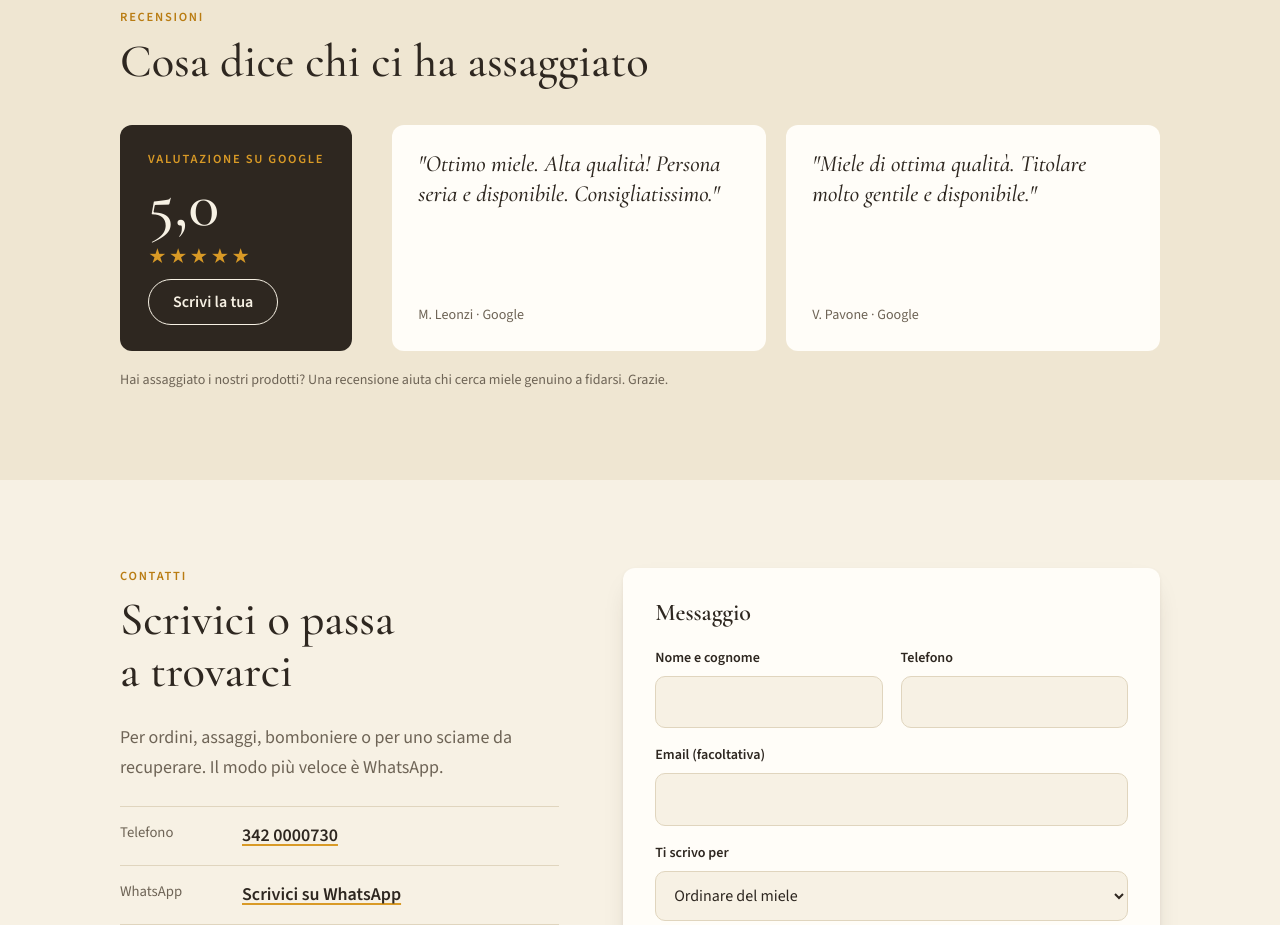
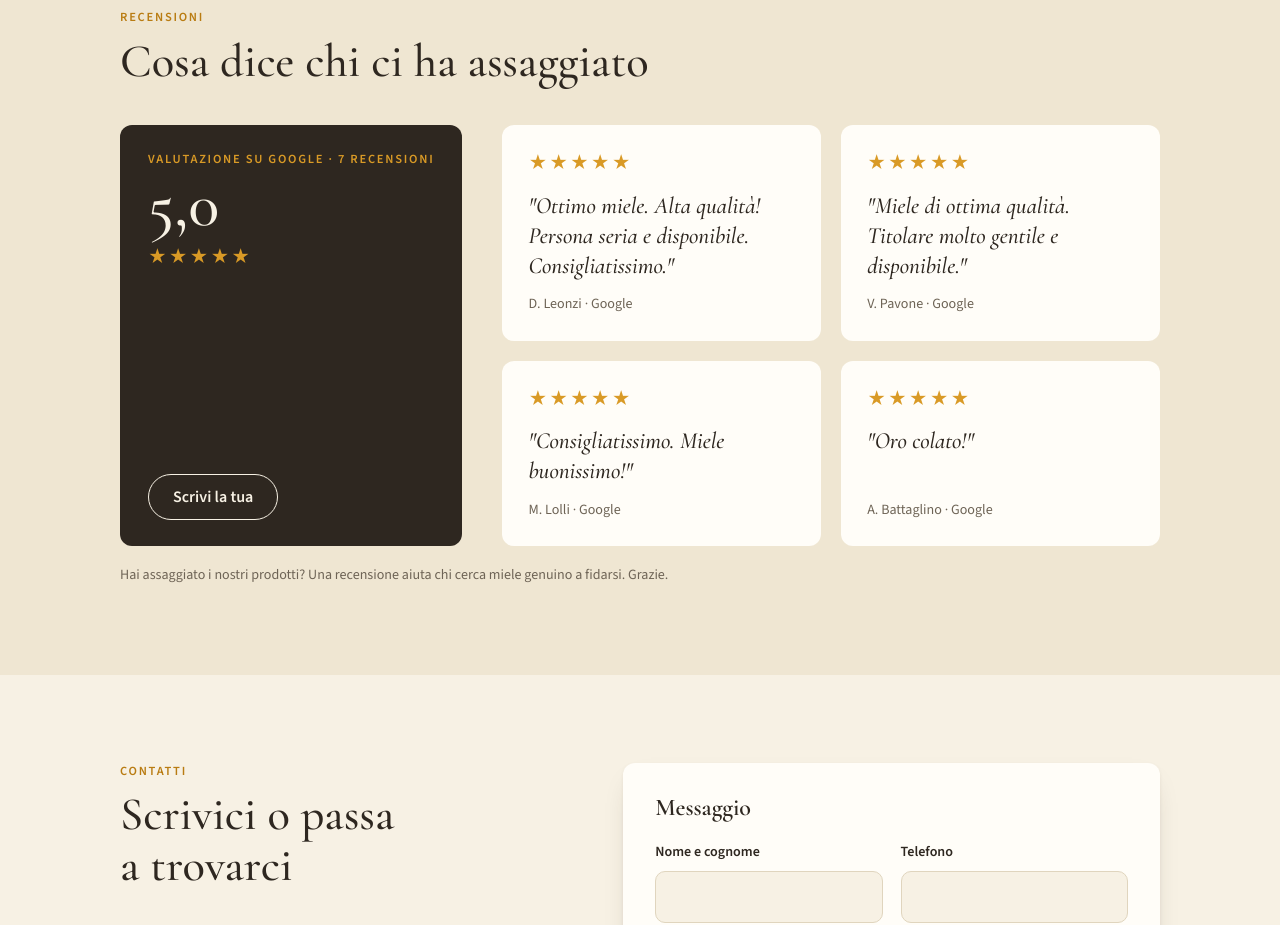
Before and after one commit to apicolturagabriele/apicolturagabriele.github.io, a plain HTML site: page index.html in a window 1280 px wide. Shown: the part 9760-10685 px from the top of the page. Drawn offline with Linux system fonts and the light colour scheme.

Commit message:
Recensioni: quattro recensioni Google di clienti, 7 in totale
Co-Authored-By: Claude Fable 5.1 <noreply@anthropic.com>
Claude-Session: https://claude.ai/code/session_01A8gnqbJhSHZsoTb3gfCY7f

```diff
--- a/index.html
+++ b/index.html
@@ -25,7 +25,7 @@
 <link as="font" crossorigin="" href="fonts/source-sans-3-latin-400-normal.woff2" rel="preload" type="font/woff2"/>
 <link href="stile.css" rel="stylesheet"/>
 <script type="application/ld+json">
-{"@context":"https://schema.org","@type":"LocalBusiness","name":"Di. Di. P di Di Giuseppe Gabriele","alternateName":"Apicoltura Di Giuseppe Gabriele","description":"Azienda apistica, miele naturale artigianale","url":"https://apicolturagabriele.github.io/","logo":"https://apicolturagabriele.github.io/img/logo.png","telephone":"+39 342 0000730","vatID":"IT02072780675","address":{"@type":"PostalAddress","streetAddress":"Via Case Cicchetti","addressLocality":"Notaresco","postalCode":"64024","addressRegion":"TE","addressCountry":"IT"},"aggregateRating":{"@type":"AggregateRating","ratingValue":"5","bestRating":"5","reviewCount":"5"},"sameAs":["https://www.facebook.com/Di.Di.PdiDiGiuseppeGabriele/","https://www.instagram.com/apicoltura_digiuseppegabriele/"]}
+{"@context":"https://schema.org","@type":"LocalBusiness","name":"Di. Di. P di Di Giuseppe Gabriele","alternateName":"Apicoltura Di Giuseppe Gabriele","description":"Azienda apistica, miele naturale artigianale","url":"https://apicolturagabriele.github.io/","logo":"https://apicolturagabriele.github.io/img/logo.png","telephone":"+39 342 0000730","vatID":"IT02072780675","address":{"@type":"PostalAddress","streetAddress":"Via Case Cicchetti","addressLocality":"Notaresco","postalCode":"64024","addressRegion":"TE","addressCountry":"IT"},"aggregateRating":{"@type":"AggregateRating","ratingValue":"5","bestRating":"5","reviewCount":"7"},"sameAs":["https://www.facebook.com/Di.Di.PdiDiGiuseppeGabriele/","https://www.instagram.com/apicoltura_digiuseppegabriele/"]}
 </script>
 </head>
 <body>
@@ -287,15 +287,12 @@
 <p class="etichetta" style="margin-bottom:10px">Recensioni</p><div class="titolo"><h2>Cosa dice chi ci ha assaggiato</h2></div>
 <div class="recensioni">
 <div class="voto">
-<span class="etichetta">Valutazione su Google</span>
+<span class="etichetta">Valutazione su Google · 7 recensioni</span>
 <b>5,0</b>
 <span aria-label="5 stelle su 5" class="stelle">★★★★★</span>
 <a class="tasto" href="https://g.page/ApicolturaDiDiPDiGiuseppeGabr/review?gm" rel="noopener" target="_blank">Scrivi la tua</a>
 </div>
-<div class="pareri">
-<figure class="parere" style="margin:0"><blockquote>"Ottimo miele. Alta qualità! Persona seria e disponibile. Consigliatissimo."</blockquote><footer>M. Leonzi · Google</footer></figure>
-<figure class="parere" style="margin:0"><blockquote>"Miele di ottima qualità. Titolare molto gentile e disponibile."</blockquote><footer>V. Pavone · Google</footer></figure>
-</div>
+<div class="pareri"><figure class="parere" style="margin:0"><span aria-label="5 stelle" class="stelle">★★★★★</span><blockquote>"Ottimo miele. Alta qualità! Persona seria e disponibile. Consigliatissimo."</blockquote><footer>D. Leonzi · Google</footer></figure><figure class="parere" style="margin:0"><span aria-label="5 stelle" class="stelle">★★★★★</span><blockquote>"Miele di ottima qualità. Titolare molto gentile e disponibile."</blockquote><footer>V. Pavone · Google</footer></figure><figure class="parere" style="margin:0"><span aria-label="5 stelle" class="stelle">★★★★★</span><blockquote>"Consigliatissimo. Miele buonissimo!"</blockquote><footer>M. Lolli · Google</footer></figure><figure class="parere" style="margin:0"><span aria-label="5 stelle" class="stelle">★★★★★</span><blockquote>"Oro colato!"</blockquote><footer>A. Battaglino · Google</footer></figure></div>
 </div>
 <p class="nota-piccola">Hai assaggiato i nostri prodotti? Una recensione aiuta chi cerca miele genuino a fidarsi. Grazie.</p>
 </div>
```
